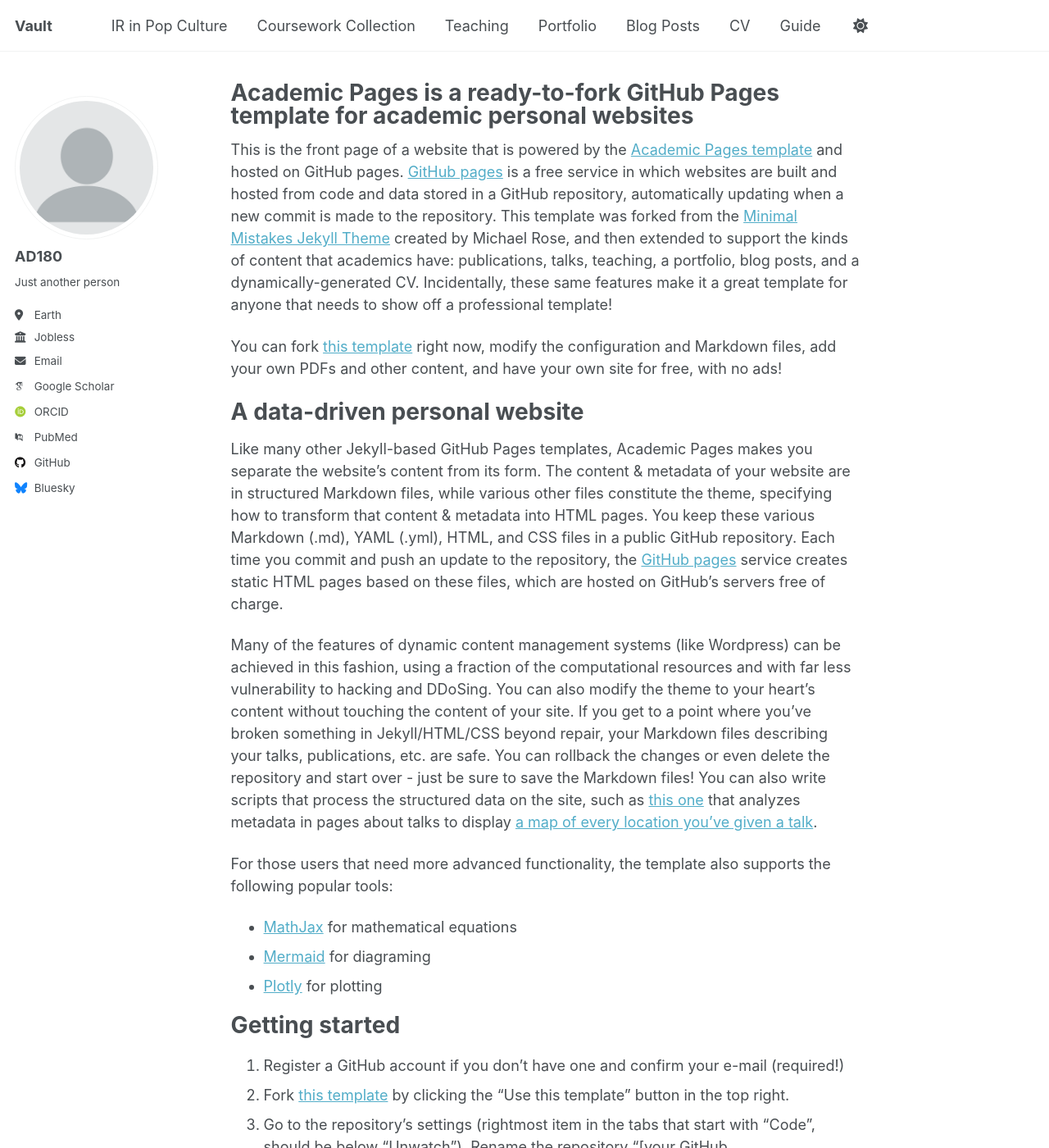
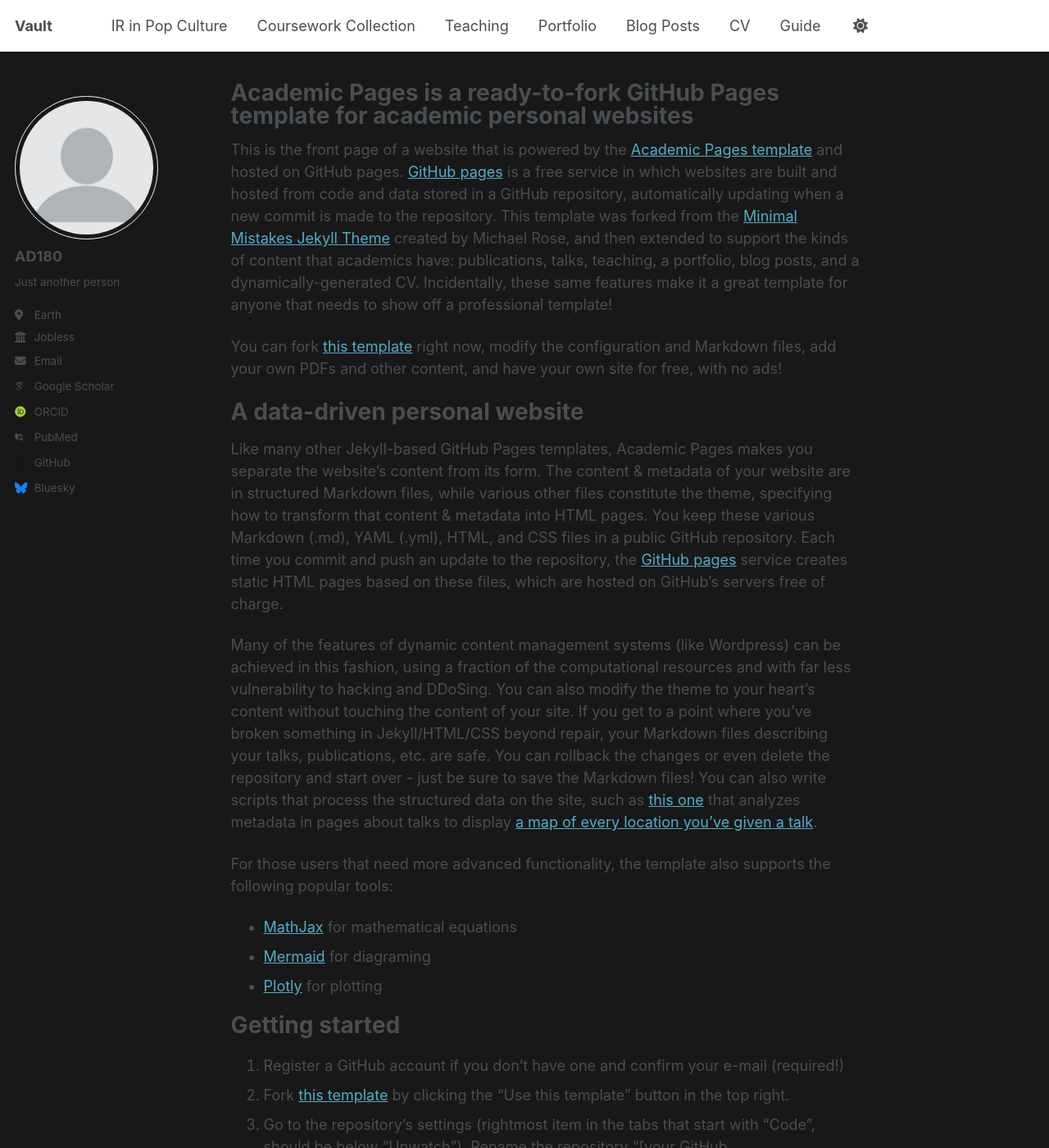
Before and after one commit to AD180-del/ad180-del.github.io, a Jekyll site: the page built from _pages/about.md, in a window 1280 px wide and 1400 px high. Shown: the whole window at 82% size. Built offline with Jekyll 4.4.1, drawn with Linux system fonts in a browser that asks for light colours; some web fonts are replaced; a script that is not in the unit is left out.

Commit message:
Update default.html

```diff
--- a/_layouts/default.html
+++ b/_layouts/default.html
@@ -9,7 +9,7 @@ layout: compress
     <head>
     <meta name="color-scheme" content="dark">
     <style>
-      body { background: #181818; }
+  html, body { background: #181818 !important; }
     </style>
     <script>
       if (
```
